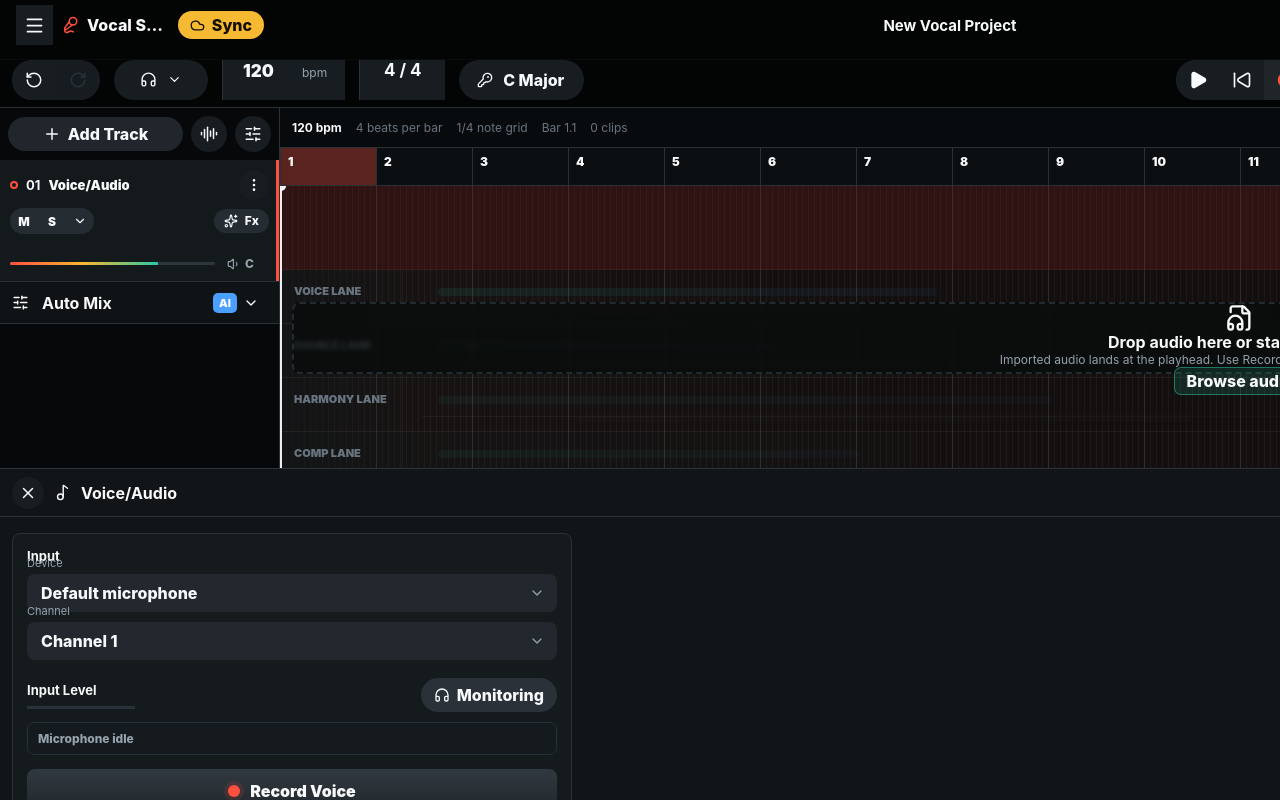
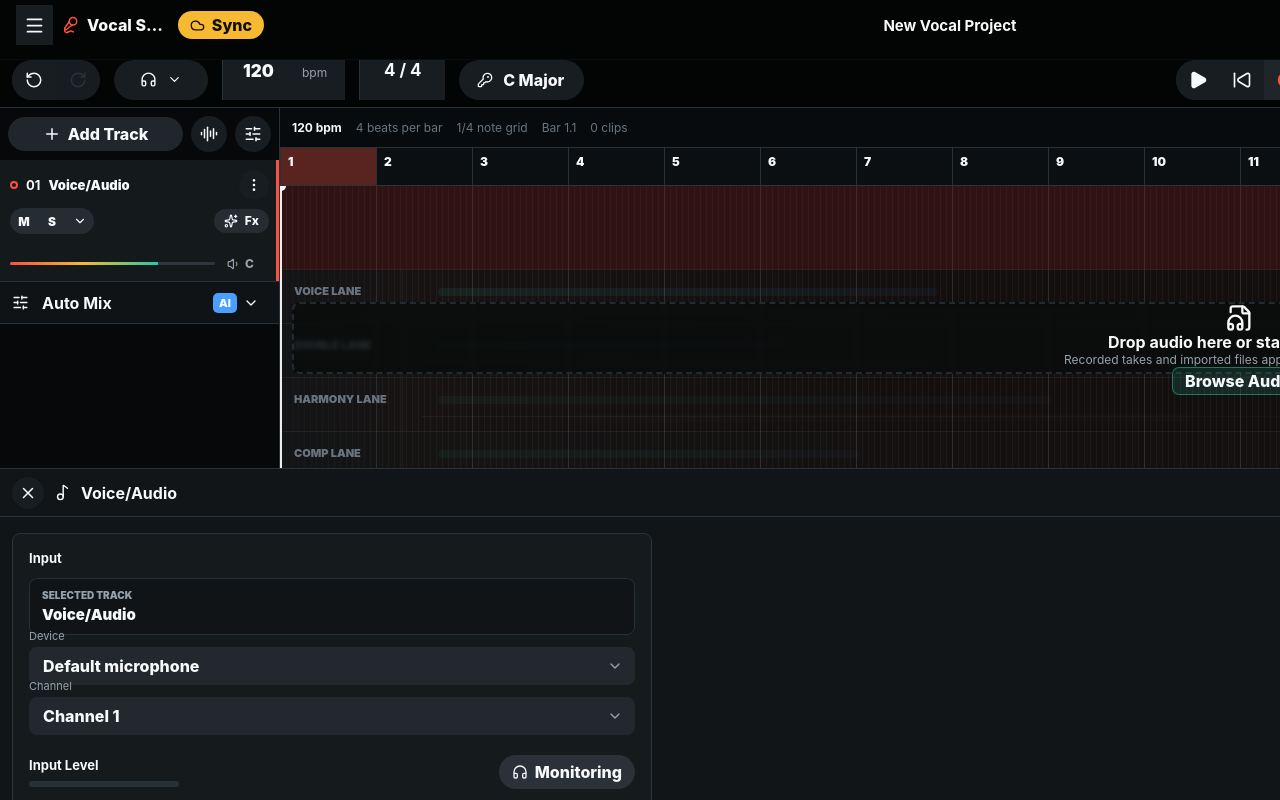
Before and after one commit to kimyounggaur/Vocal_Recording, a React (Vite) app: page / in a window 1280 px wide. Shown: the top 800 px of the page. Built offline with nearby package versions, Linux system fonts and the light colour scheme.

Commit message:
Refine record-first workflow

```diff
--- a/src/App.tsx
+++ b/src/App.tsx
@@ -58,6 +58,11 @@ export default function App() {
   const setRecordingError = useDawStore((state) => state.setRecordingError)
 
   const selectedTrack = tracks.find((track) => track.id === selectedTrackId) ?? tracks[0]
+  const isAudioImportDisabled =
+    transport.isRecording ||
+    recording.status === 'arming' ||
+    recording.status === 'recording' ||
+    recording.status === 'encoding'
   const recorder = useMicrophoneRecorder()
   const importAudioContextRef = useRef<AudioContext | null>(null)
   usePlaybackEngine()
@@ -231,6 +236,7 @@ export default function App() {
           onClearClipSelection={() => selectClip(null)}
           onDeleteSelectedClip={deleteSelectedClip}
           onImportAudioFiles={importAudioFiles}
+          isImportDisabled={isAudioImportDisabled}
           onMoveClip={moveClip}
           onSeekToBeat={seekToBeat}
           onSelectClip={selectClip}
--- a/src/components/BottomPanel.tsx
+++ b/src/components/BottomPanel.tsx
@@ -104,6 +104,34 @@ function formatDb(value: number): string {
   return String(value)
 }
 
+function getRecordingReadinessMessage(recording: RecordingState): string {
+  if (recording.errorMessage) {
+    return recording.errorMessage
+  }
+
+  if (recording.status === 'recording') {
+    return 'Recording'
+  }
+
+  if (recording.status === 'encoding') {
+    return 'Creating Waveform'
+  }
+
+  if (recording.status === 'arming' || recording.permission === 'requesting') {
+    return 'Requesting microphone access'
+  }
+
+  if (recording.permission === 'granted') {
+    return 'Microphone ready'
+  }
+
+  if (recording.permission === 'denied') {
+    return 'Microphone permission denied'
+  }
+
+  return 'Microphone idle'
+}
+
 export function BottomPanel({
   autoPitch,
   inputDevices,
@@ -133,8 +161,9 @@ export function BottomPanel({
       : recording.status === 'arming'
         ? 'Preparing Mic'
         : recording.status === 'encoding'
-          ? 'Creating Clip'
+          ? 'Creating Waveform'
           : 'Record Voice'
+  const recordingReadinessMessage = getRecordingReadinessMessage(recording)
   const updateDelay = <K extends keyof DelaySettings>(key: K, value: DelaySettings[K]) => {
     onUpdateMixer(track.id, 'delay', {
       ...track.mixer.delay,
@@ -236,6 +265,10 @@ export function BottomPanel({
       <div className={`panel-content panel-content-${activePanel}`}>
         <aside className="input-section">
           <strong className="section-title">Input</strong>
+          <div className="record-track-summary">
+            <span>Selected Track</span>
+            <strong>{track.name}</strong>
+          </div>
           <label className="select-field">
             <span>Device</span>
             <select
@@ -281,15 +314,8 @@ export function BottomPanel({
             </button>
           </div>
 
-          <div className={recording.errorMessage ? 'input-alert is-error' : 'input-alert'}>
-            {recording.errorMessage ??
-              (recording.status === 'recording'
-                ? 'Recording'
-                : recording.status === 'encoding'
-                  ? 'Creating waveform'
-                  : recording.permission === 'granted'
-                    ? 'Microphone ready'
-                    : 'Microphone idle')}
+          <div className={recording.errorMessage || recording.permission === 'denied' ? 'input-alert is-error' : 'input-alert'}>
+            {recordingReadinessMessage}
           </div>
 
           <div className="record-control-card">
--- a/src/components/Timeline.tsx
+++ b/src/components/Timeline.tsx
@@ -24,6 +24,7 @@ type TimelineProps = {
   onTrimClipEnd: (clipId: string, durationBeats: number) => void
   onDeleteSelectedClip: () => void
   onImportAudioFiles: (files: File[], startBeat?: number) => void
+  isImportDisabled: boolean
   onToggleSnap: () => void
   onZoomIn: () => void
   onZoomOut: () => void
@@ -64,6 +65,7 @@ export function Timeline({
   onTrimClipEnd,
   onDeleteSelectedClip,
   onImportAudioFiles,
+  isImportDisabled,
   onToggleSnap,
   onZoomIn,
   onZoomOut,
@@ -109,9 +111,9 @@ export function Timeline({
     }
 
     event.preventDefault()
-    event.dataTransfer.dropEffect = 'copy'
-    setIsDraggingAudio(true)
-  }, [])
+    event.dataTransfer.dropEffect = isImportDisabled ? 'none' : 'copy'
+    setIsDraggingAudio(!isImportDisabled)
+  }, [isImportDisabled])
 
   const handleDragLeave = useCallback((event: DragEvent<HTMLDivElement>) => {
     const nextTarget = event.relatedTarget
@@ -132,15 +134,20 @@ export function Timeline({
       event.preventDefault()
       event.stopPropagation()
       setIsDraggingAudio(false)
+
+      if (isImportDisabled) {
+        return
+      }
+
       onImportAudioFiles(Array.from(event.dataTransfer.files), getDropBeat(event))
     },
-    [getDropBeat, onImportAudioFiles],
+    [getDropBeat, isImportDisabled, onImportAudioFiles],
   )
 
   const handleFileSelect = (event: ChangeEvent<HTMLInputElement>) => {
     const files = Array.from(event.currentTarget.files ?? [])
 
-    if (files.length > 0) {
+    if (files.length > 0 && !isImportDisabled) {
       onImportAudioFiles(files)
     }
 
@@ -234,6 +241,7 @@ export function Timeline({
           <button
             className="mini-icon-button"
             aria-label="Import audio"
+            disabled={isImportDisabled}
             onClick={() => fileInputRef.current?.click()}
           >
             <FileAudio size={16} />
@@ -313,6 +321,7 @@ export function Timeline({
             <input
               accept="audio/*,.mp3,.wav,.m4a,.aac,.ogg,.webm,.flac"
               className="visually-hidden"
+              disabled={isImportDisabled}
               onChange={handleFileSelect}
               ref={fileInputRef}
               type="file"
@@ -331,9 +340,9 @@ export function Timeline({
               <div className="drop-zone">
                 <FileAudio size={28} />
                 <strong>Drop audio here or start recording</strong>
-                <span>Imported audio lands at the playhead. Use Record in the lower panel for a vocal take.</span>
-                <button type="button" onClick={() => fileInputRef.current?.click()}>
-                  Browse audio
+                <span>Recorded takes and imported files appear here as waveforms.</span>
+                <button disabled={isImportDisabled} type="button" onClick={() => fileInputRef.current?.click()}>
+                  Browse Audio
                 </button>
               </div>
             ) : null}
--- a/src/styles.css
+++ b/src/styles.css
@@ -788,6 +788,11 @@ select {
   background: rgba(42, 199, 165, 0.22);
 }
 
+.drop-zone button:disabled {
+  border-color: rgba(255, 255, 255, 0.08);
+  background: rgba(255, 255, 255, 0.04);
+}
+
 .visually-hidden {
   position: absolute;
   width: 1px;
@@ -1010,9 +1015,9 @@ select {
 .input-section {
   align-self: start;
   display: grid;
-  width: min(560px, 100%);
-  gap: 10px;
-  padding: 14px;
+  width: min(640px, 100%);
+  gap: 12px;
+  padding: 16px;
   border: 1px solid var(--line);
   border-radius: 8px;
   background: #151a1d;
@@ -1021,6 +1026,36 @@ select {
 .section-title {
   color: var(--text);
   font-size: 13px;
+}
+
+.record-track-summary {
+  display: grid;
+  gap: 4px;
+  min-width: 0;
+  padding: 10px 12px;
+  border: 1px solid #263039;
+  border-radius: 8px;
+  background: #101417;
+}
+
+.record-track-summary span,
+.record-track-summary strong {
+  overflow: hidden;
+  white-space: nowrap;
+  text-overflow: ellipsis;
+}
+
+.record-track-summary span {
+  color: var(--muted);
+  font-size: 10px;
+  font-weight: 900;
+  text-transform: uppercase;
+}
+
+.record-track-summary strong {
+  color: var(--text);
+  font-size: 15px;
+  font-weight: 950;
 }
 
 .select-field {
@@ -1074,8 +1109,10 @@ select {
 
 .input-meter {
   display: block;
-  width: 108px;
-  height: 3px;
+  width: 150px;
+  height: 6px;
+  overflow: hidden;
+  border-radius: 999px;
   background: #293139;
 }
 
@@ -1121,17 +1158,18 @@ select {
   display: inline-flex;
   align-items: center;
   justify-content: center;
-  min-height: 44px;
+  min-height: 68px;
   gap: 10px;
   border-radius: 8px;
   color: var(--text);
   background: linear-gradient(180deg, #313940, #20262b);
+  font-size: 16px;
   font-weight: 950;
 }
 
 .record-action span {
-  width: 12px;
-  height: 12px;
+  width: 14px;
+  height: 14px;
   border-radius: 50%;
   background: var(--accent);
   box-shadow: 0 0 0 4px rgba(255, 79, 63, 0.12);
@@ -1139,6 +1177,14 @@ select {
 
 .record-action.is-recording {
   background: linear-gradient(180deg, #ff5b4d, #c9251b);
+}
+
+.record-action:not(:disabled):hover {
+  background: linear-gradient(180deg, #3b454d, #252c32);
+}
+
+.record-action.is-recording:not(:disabled):hover {
+  background: linear-gradient(180deg, #ff6c5f, #d42d22);
 }
 
 .record-action.is-recording span {
```
